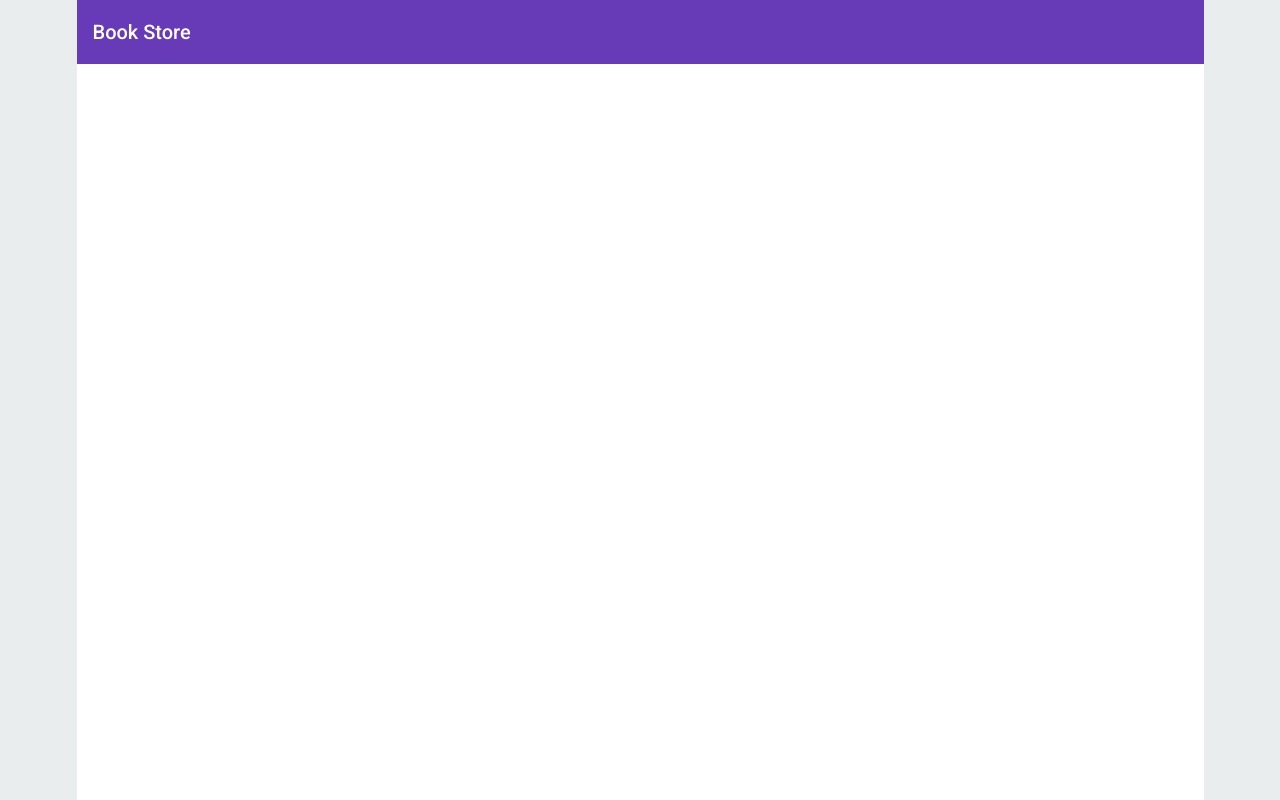
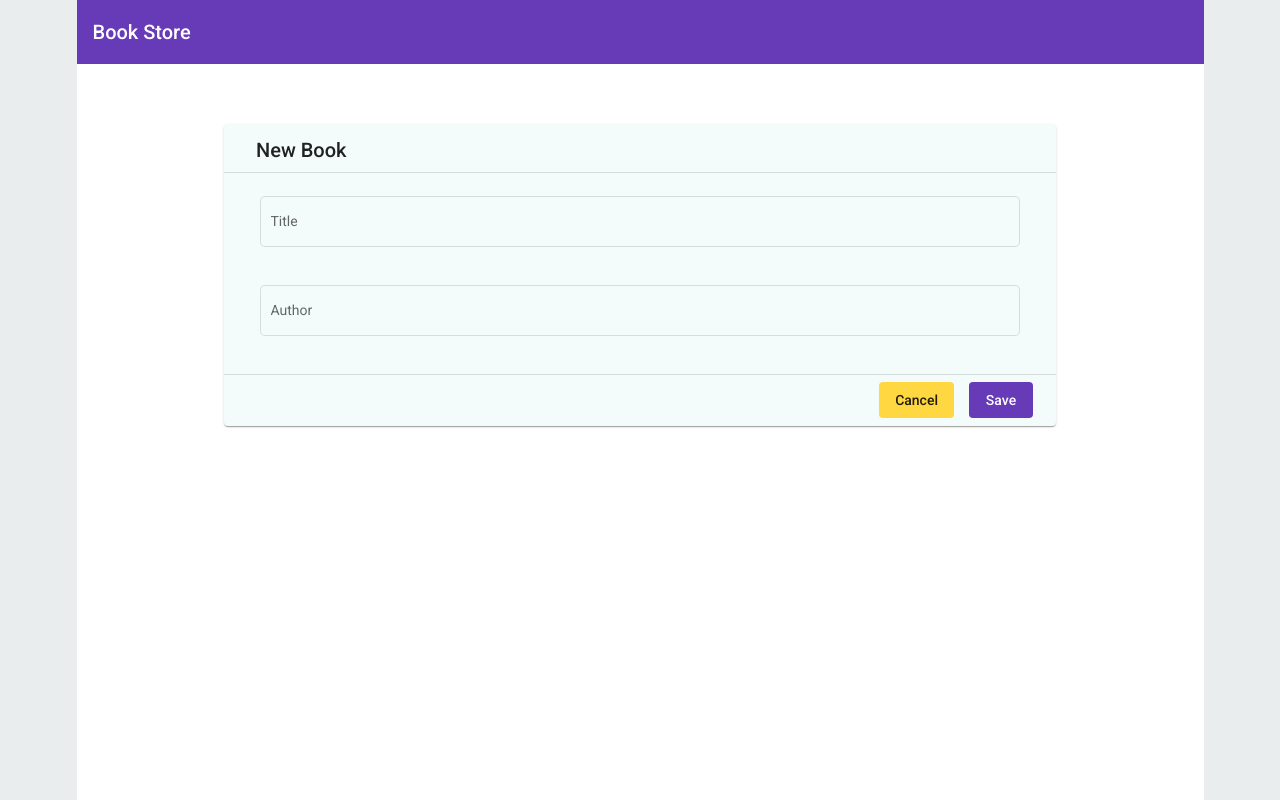
Before and after one commit to JingleMeow/AngularJsPractice, an Angular app in the folder BookStore/: page /books/new in a window 1280 px wide. Before the commit this address led to /. Built offline with nearby package versions, Linux system fonts and the light colour scheme.

Commit message:
Add new book component.

```diff
--- a/BookStore/src/app/app-routing.module.ts
+++ b/BookStore/src/app/app-routing.module.ts
@@ -1,10 +1,12 @@
+import { NewBookComponent } from './components/new-book/new-book.component';
 import { BookListComponent } from './components/book-list/book-list.component';
 import { NgModule } from '@angular/core';
 import { RouterModule, Routes } from '@angular/router';
 
 const routes: Routes = [
   { path: '', redirectTo: '/booklist', pathMatch: 'full' },
-  { path: 'booklist', component: BookListComponent }
+  { path: 'booklist', component: BookListComponent },
+  { path: 'books/new', component: NewBookComponent }
 ];
 
 @NgModule({
--- a/BookStore/src/app/components/book-list/book-list.component.css
+++ b/BookStore/src/app/components/book-list/book-list.component.css
@@ -3,3 +3,8 @@ table.bookList {
     padding-left: 20px;
     padding-right: 20px;
 }
+
+a.addButton {
+    float: right;
+    margin: 20px;
+}
--- a/BookStore/src/app/components/book-list/book-list.component.html
+++ b/BookStore/src/app/components/book-list/book-list.component.html
@@ -11,3 +11,4 @@
     <tr mat-header-row *matHeaderRowDef="displayedColumns"></tr>
     <tr mat-row *matRowDef="let row; columns: displayedColumns;"></tr>
 </table>
+<a mat-flat-button color="primary" class="addButton" routerLink="/books/new/">Add</a>
--- /dev/null
+++ b/BookStore/src/app/components/new-book/new-book.component.css
@@ -0,0 +1,23 @@
+mat-card.newBookCard {
+    max-width: 800px;
+    background-color: #f4fcfb;
+    margin-left: auto;
+    margin-right: auto;
+    margin-top: 60px;
+}
+
+mat-card-content {
+    padding: 20px 20px 0px 20px;
+}
+
+mat-form-field {
+    width: 100%;
+}
+
+mat-card-actions {
+    text-align: right;
+}
+
+[mat-flat-button] {
+    margin-right: 15px;
+}
--- /dev/null
+++ b/BookStore/src/app/components/new-book/new-book.component.html
@@ -0,0 +1,27 @@
+<mat-card class="newBookCard">
+    <mat-card-header>
+        <mat-card-title>New Book</mat-card-title>
+    </mat-card-header>
+    <mat-divider></mat-divider>
+    <mat-card-content>
+        <p>
+            <mat-form-field appearance="outline">
+                <mat-label>Title</mat-label>
+                <input matInput placeholder="Please input book title" [(ngModel)]="title">
+                <mat-hint></mat-hint>
+            </mat-form-field>
+        </p>
+        <p>
+            <mat-form-field appearance="outline">
+                <mat-label>Author</mat-label>
+                <input matInput placeholder="Please input book author" [(ngModel)]="author">
+                <mat-hint></mat-hint>
+            </mat-form-field>
+        </p>
+    </mat-card-content>
+    <mat-divider></mat-divider>
+    <mat-card-actions>
+        <a mat-flat-button color="accent" routerLink="/booklist/">Cancel</a>
+        <button mat-flat-button color="primary" (click)="onSaveButtonClick()">Save</button>
+    </mat-card-actions>
+</mat-card>
--- /dev/null
+++ b/BookStore/src/app/components/new-book/new-book.component.ts
@@ -0,0 +1,26 @@
+import { Component, OnInit } from '@angular/core';
+import { Router } from '@angular/router';
+import { BookService } from 'src/app/services/book.service';
+
+@Component({
+  selector: 'app-new-book',
+  templateUrl: './new-book.component.html',
+  styleUrls: ['./new-book.component.css']
+})
+export class NewBookComponent implements OnInit {
+  title: string;
+  author: string;
+
+  constructor(private router: Router, private bookService: BookService) {
+    this.title = '';
+    this.author = '';
+  }
+
+  ngOnInit(): void {
+  }
+
+  onSaveButtonClick() {
+    this.bookService.addBook(this.title, this.author);
+    this.router.navigate(['../booklist']);
+  }
+}
--- a/BookStore/src/app/services/book.service.ts
+++ b/BookStore/src/app/services/book.service.ts
@@ -11,6 +11,11 @@ export class BookService {
   getAllBooks(): Book[] {
     return books;
   }
+
+  addBook(title: string, author: string): void {
+    let newBook = new Book(title, author);
+    books.push(newBook);
+  }
 }
 
 const books = [
```
Also changed, not shown: BookStore/src/app/app.module.ts (+14 -2 lines), 1 other file (tests, documents, lock files or other folders).
